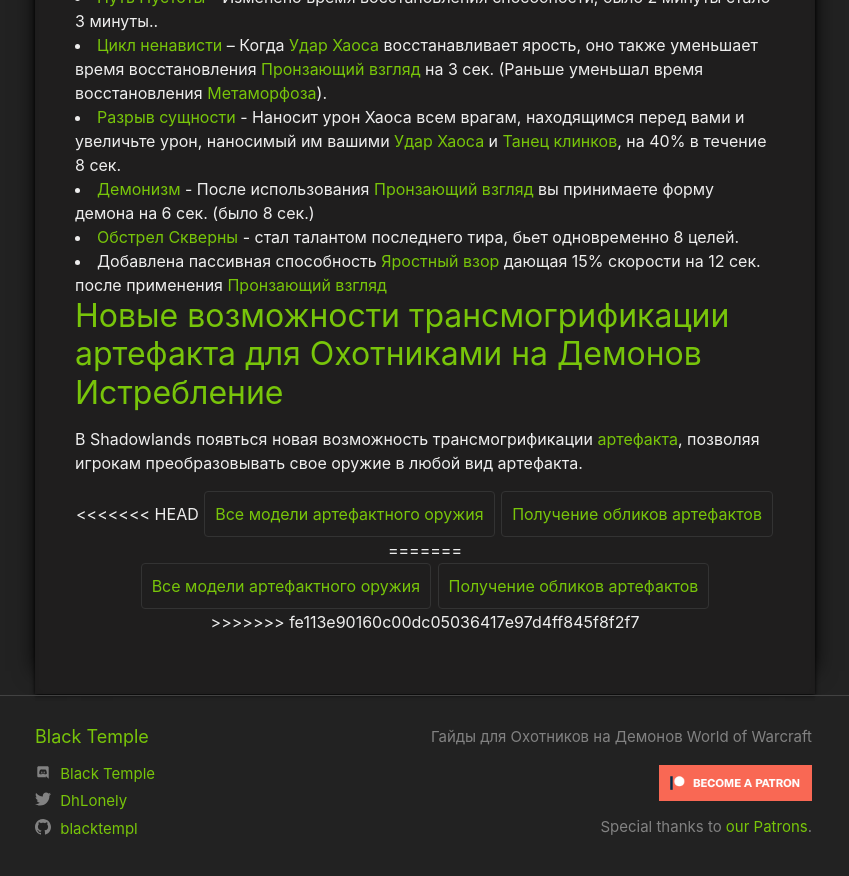
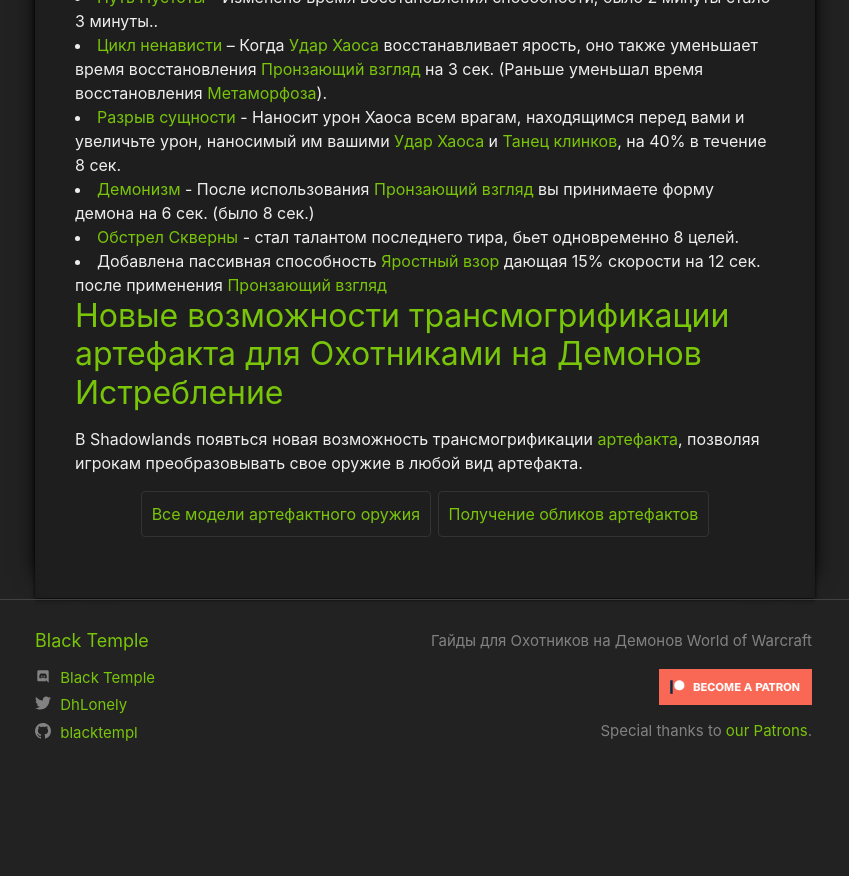
Before and after one commit to blacktempl/blacktempl.github.io, a Jekyll site: the page built from guide/havoc/overview.md, in a window 1280 px wide and 900 px high, scrolled down 3083 px. Shown: the top 876 px of the window, without its empty margins (215-1064 px from the left). Built offline with Jekyll 4.4.1, drawn with Linux system fonts in a browser that asks for light colours; a script that is not in the unit is left out; comment, search, counter and statistics services are not loaded; after the commit the page ends 3887 px from its top, so only the background shows below that.

Commit message:
Update overview.md

```diff
--- a/guide/havoc/overview.md
+++ b/guide/havoc/overview.md
@@ -117,13 +117,6 @@
 В Shadowlands появться новая возможность трансмогрификации <a href="https://www.wowhead.com/news=317669/artifact-transmog-in-shadowlands-new-creative-weapon-combinations"> артефакта</a>, позволяя игрокам преобразовывать свое оружие в любой вид артефакта.
 
 <div id="cta-but">
-<<<<<<< HEAD
-<a href="https://shadowlands.wowhead.com/artifact-calc" class="cta-button" data-border="strong" target="_blank">Все модели артефактного оружия</a>
-<a href="https://www.wowhead.com/unlocking-artifact-appearances-guide" class="cta-button" data-border="strong" target="_blank">Получение обликов артефактов</a>
-=======
-<div style="text-align: -webkit-center;">
 <a href="https://shadowlands.wowhead.com/artifact-calc" class="cta-button" data-border="strong" target="_blank">Все модели артефактного оружия</a>
 <a href="https://www.wowhead.com/unlocking-artifact-appearances-guide" class="cta-button" data-border="strong" target="_blank">Получение обликов артефактов</a>
 </div>
->>>>>>> fe113e90160c00dc05036417e97d4ff845f8f2f7
-</div>
```
